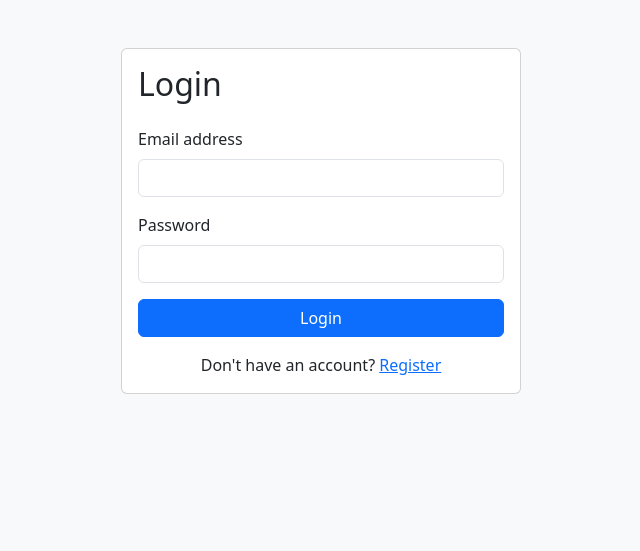
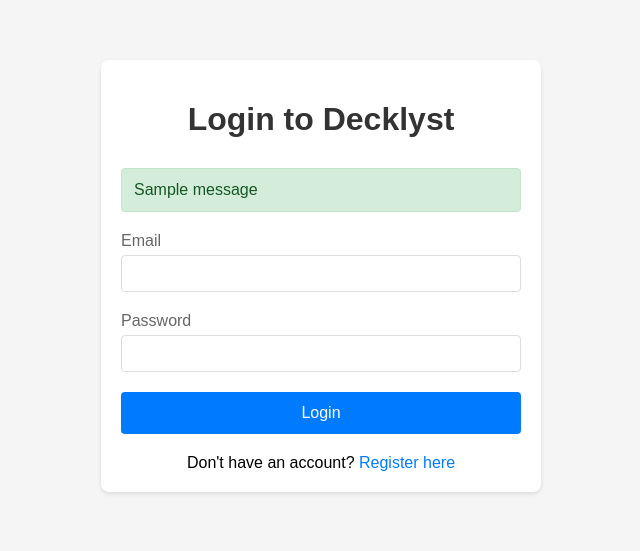
Before and after one commit to techanyday/decklyst, a Flask app: page /login in a window 1280 px wide. Shown: the top 551 px of the page, without its empty margins (319-959 px from the left). Run offline with Flask 3, Linux system fonts and the light colour scheme; tables that the repository leaves empty hold one stand-in row (values such as "Sample post"); one stand-in notice (Sample message) is shown.

Commit message:
Add email verification and improve login UI

```diff
--- a/app.py
+++ b/app.py
@@ -1,6 +1,7 @@
 from flask import Flask, render_template, request, send_from_directory, redirect, url_for, flash, session, g
+from flask_mail import Mail, Message
 from utils import generate_slides_content, generate_slide_images, create_pptx
-from models import get_db, init_db, add_user, get_user_by_email, set_user_pro, is_user_pro
+from models import get_db, init_db, add_user, get_user_by_email, set_user_pro, is_user_pro, verify_email, is_email_verified
 import os
 from datetime import datetime
 from dotenv import load_dotenv
@@ -11,9 +12,17 @@
 load_dotenv()
 
 app = Flask(__name__)
-app.secret_key = os.getenv('SECRET_KEY')
-if not app.secret_key:
-    raise ValueError("No SECRET_KEY set in environment variables")
+app.secret_key = os.getenv('SECRET_KEY', 'dev')
+
+# Email configuration
+app.config['MAIL_SERVER'] = 'smtp.gmail.com'
+app.config['MAIL_PORT'] = 587
+app.config['MAIL_USE_TLS'] = True
+app.config['MAIL_USERNAME'] = os.getenv('MAIL_USERNAME')
+app.config['MAIL_PASSWORD'] = os.getenv('MAIL_PASSWORD')
+app.config['MAIL_DEFAULT_SENDER'] = os.getenv('MAIL_USERNAME')
+
+mail = Mail(app)
 
 # Ensure presentations directory exists
 os.makedirs('static/presentations', exist_ok=True)
@@ -22,29 +31,58 @@
 with app.app_context():
     init_db()
 
+@app.teardown_appcontext
+def close_connection(exception):
+    db = getattr(g, '_database', None)
+    if db is not None:
+        db.close()
+
 @app.before_request
 def before_request():
     g.user = None
     if 'user_email' in session:
         g.user = session['user_email']
 
-@app.teardown_appcontext
-def close_connection(exception):
-    db = getattr(g, '_database', None)
-    if db is not None:
-        db.close()
+def send_verification_email(email, token):
+    verify_url = url_for('verify_email_route', token=token, _external=True)
+    msg = Message('Verify your email',
+                 recipients=[email])
+    msg.body = f'''Please click the link below to verify your email address:
+{verify_url}
+
+This link will expire in 24 hours.
+
+If you did not create an account, please ignore this email.
+'''
+    mail.send(msg)
+
+@app.route('/verify/<token>')
+def verify_email_route(token):
+    if verify_email(token):
+        flash('Email verified successfully! You can now log in.', 'success')
+    else:
+        flash('Invalid or expired verification link.', 'error')
+    return redirect(url_for('login'))
 
 @app.route('/register', methods=['GET', 'POST'])
 def register():
     if request.method == 'POST':
         email = request.form['email']
         password = request.form['password']
+
         if get_user_by_email(email):
             flash('Email already registered.', 'danger')
             return render_template('register.html')
-        add_user(email, password)
-        flash('Registration successful! Please log in.', 'success')
-        return redirect(url_for('login'))
+
+        try:
+            verification_token = add_user(email, password)
+            send_verification_email(email, verification_token)
+            flash('Registration successful! Please check your email to verify your account.', 'success')
+            return redirect(url_for('login'))
+        except Exception as e:
+            flash('An error occurred. Please try again.', 'error')
+            return render_template('register.html')
+
     return render_template('register.html')
 
 @app.route('/login', methods=['GET', 'POST'])
@@ -53,12 +91,18 @@
         email = request.form['email']
         password = request.form['password']
         user = get_user_by_email(email)
+
         if user and check_password_hash(user[2], password):
+            if not is_email_verified(email):
+                flash('Please verify your email before logging in.', 'error')
+                return render_template('login.html')
+
             session['user_email'] = email
             session['paid_user'] = bool(user[3])
             flash('Logged in successfully.', 'success')
             return redirect(url_for('index'))
-        flash('Invalid credentials.', 'danger')
+
+        flash('Invalid email or password', 'error')
     return render_template('login.html')
 
 @app.route('/logout')
--- a/requirements.txt
+++ b/requirements.txt
@@ -5,3 +5,5 @@
 python-dotenv
 gunicorn
 werkzeug
+Flask-Mail
+itsdangerous
--- a/templates/login.html
+++ b/templates/login.html
@@ -1,31 +1,115 @@
 <!DOCTYPE html>
-<html lang="en">
+<html>
 <head>
-    <meta charset="UTF-8">
-    <title>Login</title>
-    <link rel="stylesheet" href="https://cdn.jsdelivr.net/npm/bootstrap@5.3.0/dist/css/bootstrap.min.css">
+    <title>Login - Decklyst</title>
+    <style>
+        body {
+            font-family: Arial, sans-serif;
+            margin: 0;
+            padding: 20px;
+            background-color: #f5f5f5;
+        }
+        .container {
+            max-width: 400px;
+            margin: 40px auto;
+            padding: 20px;
+            background-color: white;
+            border-radius: 8px;
+            box-shadow: 0 2px 4px rgba(0,0,0,0.1);
+        }
+        h1 {
+            text-align: center;
+            color: #333;
+            margin-bottom: 30px;
+        }
+        .form-group {
+            margin-bottom: 20px;
+        }
+        label {
+            display: block;
+            margin-bottom: 5px;
+            color: #666;
+        }
+        input[type="email"],
+        input[type="password"] {
+            width: 100%;
+            padding: 10px;
+            border: 1px solid #ddd;
+            border-radius: 4px;
+            box-sizing: border-box;
+        }
+        button {
+            width: 100%;
+            padding: 12px;
+            background-color: #007bff;
+            color: white;
+            border: none;
+            border-radius: 4px;
+            cursor: pointer;
+            font-size: 16px;
+        }
+        button:hover {
+            background-color: #0056b3;
+        }
+        .alert {
+            padding: 12px;
+            margin-bottom: 20px;
+            border-radius: 4px;
+        }
+        .alert-success {
+            background-color: #d4edda;
+            color: #155724;
+            border: 1px solid #c3e6cb;
+        }
+        .alert-error {
+            background-color: #f8d7da;
+            color: #721c24;
+            border: 1px solid #f5c6cb;
+        }
+        .register-link {
+            text-align: center;
+            margin-top: 20px;
+        }
+        .register-link a {
+            color: #007bff;
+            text-decoration: none;
+        }
+        .register-link a:hover {
+            text-decoration: underline;
+        }
+    </style>
 </head>
-<body class="bg-light">
-<div class="container py-5">
-    <div class="card mx-auto" style="max-width: 400px;">
-        <div class="card-body">
-            <h2 class="mb-4">Login</h2>
-            <form method="POST">
-                <div class="mb-3">
-                    <label for="email" class="form-label">Email address</label>
-                    <input type="email" class="form-control" id="email" name="email" required>
-                </div>
-                <div class="mb-3">
-                    <label for="password" class="form-label">Password</label>
-                    <input type="password" class="form-control" id="password" name="password" required>
-                </div>
-                <button type="submit" class="btn btn-primary w-100">Login</button>
-            </form>
-            <div class="mt-3 text-center">
-                Don't have an account? <a href="/register">Register</a>
+<body>
+    <div class="container">
+        <h1>Login to Decklyst</h1>
+
+        {% with messages = get_flashed_messages(with_categories=true) %}
+            {% if messages %}
+                {% for category, message in messages %}
+                    <div class="alert alert-{{ category }}">
+                        {{ message }}
+                    </div>
+                {% endfor %}
+            {% endif %}
+        {% endwith %}
+
+        <form method="post">
+            <div class="form-group">
+                <label for="email">Email</label>
+                <input type="email" id="email" name="email" required>
             </div>
+
+            <div class="form-group">
+                <label for="password">Password</label>
+                <input type="password" id="password" name="password" required>
+            </div>
+
+            <button type="submit">Login</button>
+        </form>
+
+        <div class="register-link">
+            Don't have an account? <a href="{{ url_for('register') }}">Register here</a>
         </div>
     </div>
-</div>
 </body>
 </html>
```
Also changed, not shown: models.py (+35 -3 lines).
